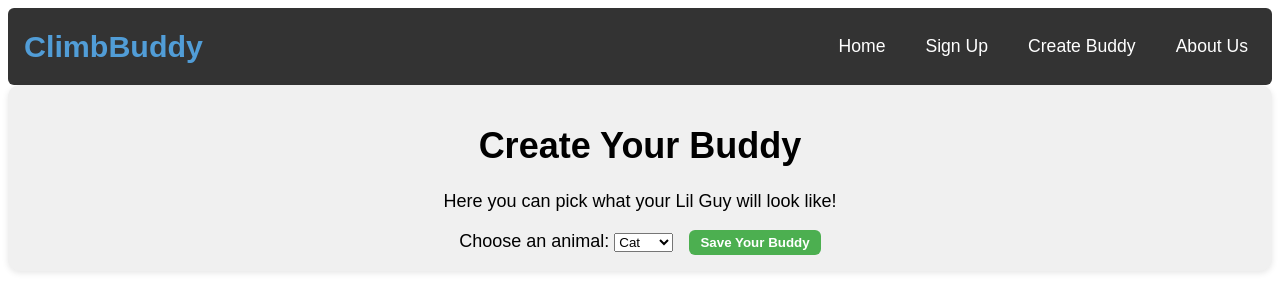
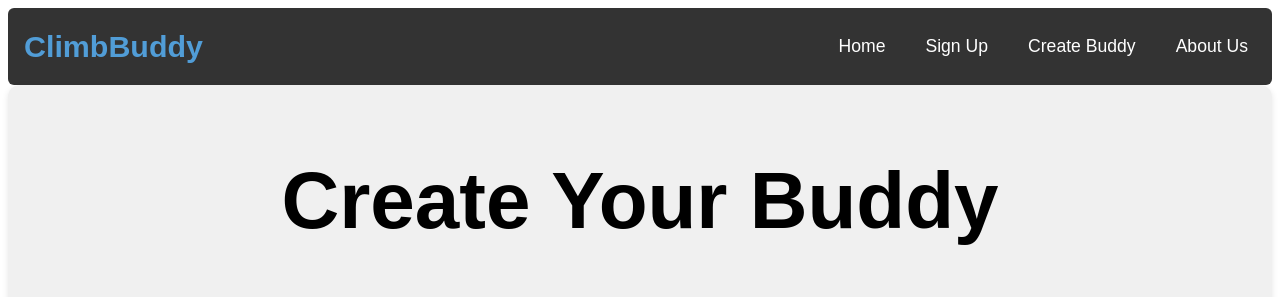
Before and after one commit to BookerGrass/Unit1-Final-BG, a React (Vite) app in the folder Climbing-App/: page /create in a window 1280 px wide. Shown: the top 297 px of the page. Built offline with nearby package versions, Linux system fonts and the light colour scheme; grey boxes are pictures that could not be loaded.

Commit message:
standardized the title text in the CharacterPage SignUpPage and aboutpage

```diff
--- a/Climbing-App/src/Components/CharacterPage.jsx
+++ b/Climbing-App/src/Components/CharacterPage.jsx
@@ -37,7 +37,7 @@ function CreateBuddy() {
     <div>
       <Navbar />
       <div className="flex-item">
-        <h1>Create Your Buddy</h1>
+        <h1 className="title">Create Your Buddy</h1>
         <p>Here you can pick what your Lil Guy will look like!</p>
 
         <label htmlFor="animalDropdown">Choose an animal: </label>
--- a/Climbing-App/src/Components/SignUpPage.jsx
+++ b/Climbing-App/src/Components/SignUpPage.jsx
@@ -17,7 +17,7 @@ function SignUp() {
     <div>
       <Navbar />
       <form className="flex-item">
-        <h1>Sign Up Below</h1>
+        <h1 className="title">Sign Up Below</h1>
         <label htmlFor="username">Username: </label>
         <input
           type="text"
```
